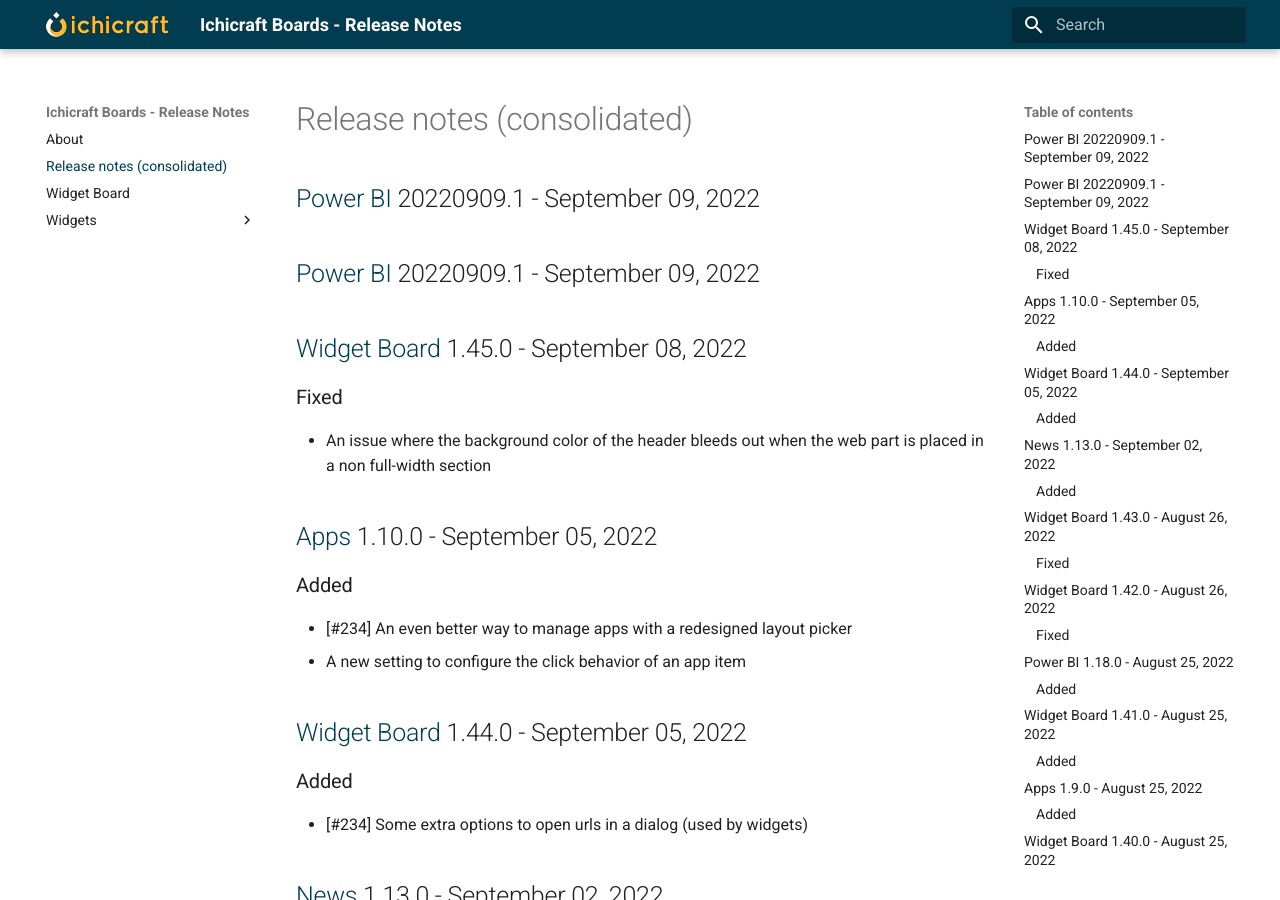
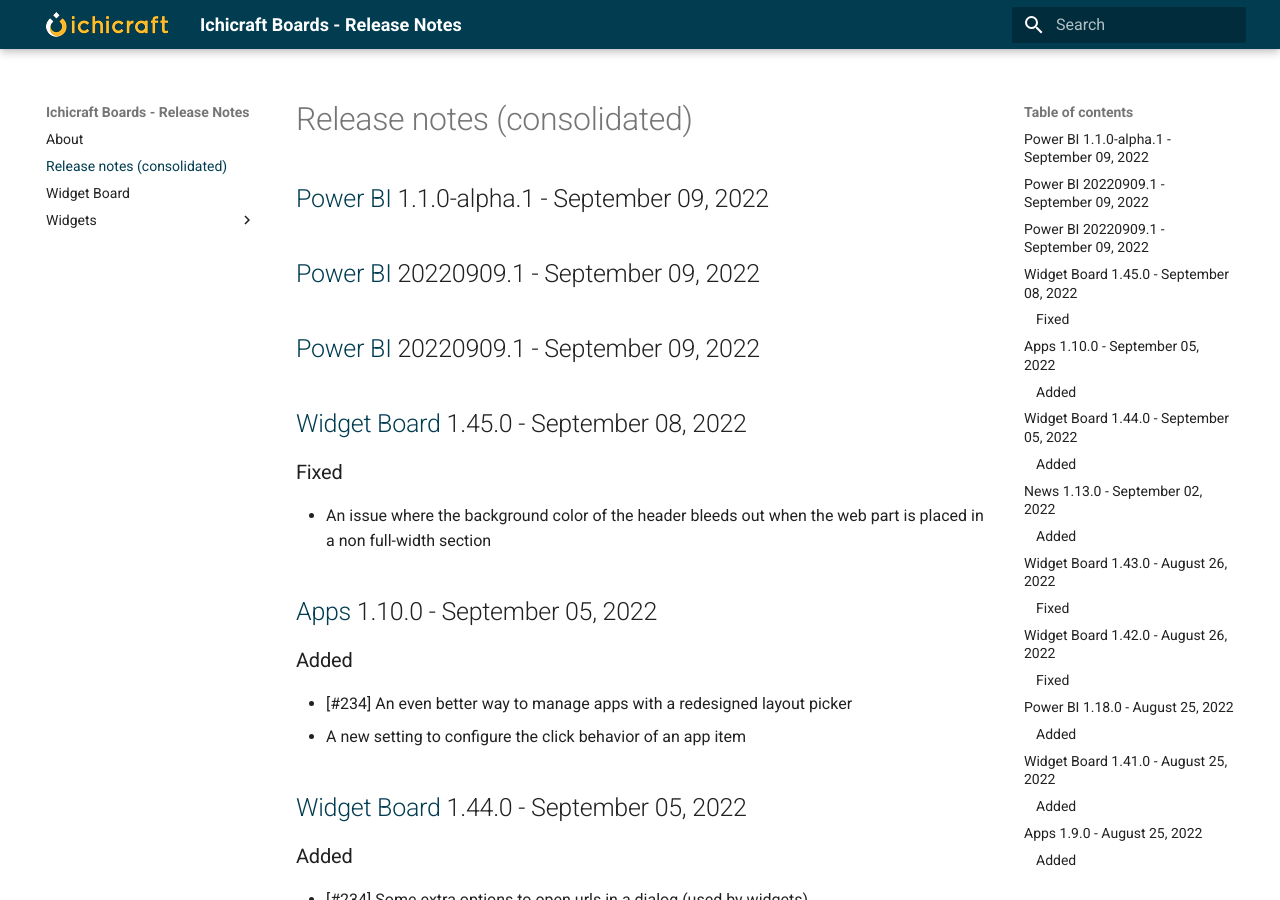
Before and after one commit to ichicraft/widgets-docs, an MkDocs documentation site: the page built from docs/Release-notes-(consolidated).md, in a window 1280 px wide and 900 px high. Built offline with MkDocs 1.6.1 and Material for MkDocs 9.7.7, drawn with Linux system fonts in a browser that asks for light colours.

Commit message:
Release notes updated by BuildService

```diff
--- a/docs/Release-notes-(consolidated).md
+++ b/docs/Release-notes-(consolidated).md
@@ -1,3 +1,5 @@
+## [Power BI](./Widgets/Power BI.md) 1.1.0-alpha.1 - September 09, 2022
+
 ## [Power BI](./Widgets/Power BI.md) 20220909.1 - September 09, 2022
 
 ## [Power BI](./Widgets/Power BI.md) 20220909.1 - September 09, 2022
--- a/docs/Widgets/Power BI.md
+++ b/docs/Widgets/Power BI.md
@@ -1,3 +1,5 @@
+## 1.1.0-alpha.1 - September 09, 2022
+
 ## 20220909.1 - September 09, 2022
 
 ## 20220909.1 - September 09, 2022
```
